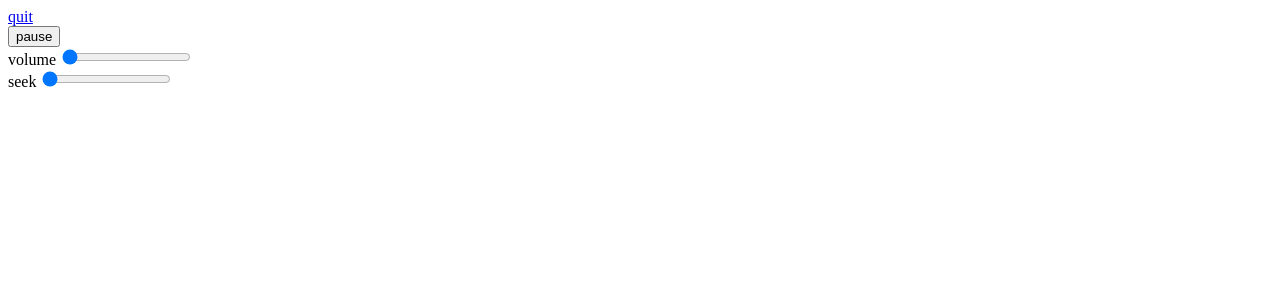
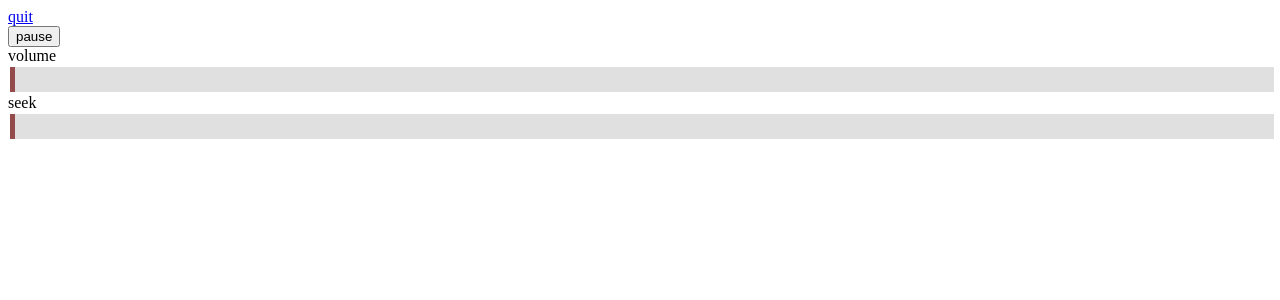
Before and after one commit to nfalke-/pi-media-server, a Flask app: template templates/control.html in a window 1280 px wide. Shown: the top 300 px of the page. Run offline with Flask 2, Linux system fonts and the light colour scheme; the template is opened without the code that fills it: most values are stand-ins (such as "Sample title", 1, 10 or a date in 2020); data that the repository does not hold is empty.

Commit message:
add class

```diff
--- a/templates/control.html
+++ b/templates/control.html
@@ -59,8 +59,8 @@
     <input type="button" value="pause" onclick="control({ pause: true })">
     <br/>
     <span>volume</span>
-    <input id="volume_slider" type="range" min="0" max="10" value="0" onchange="control({ volume: this.value })">
+    <input class="slider" id="volume_slider" type="range" min="0" max="10" value="0" onchange="control({ volume: this.value })">
     <br/>
     <span>seek</span>
-    <input id="seek_slider" type="range" min="0" max="{{ length }}" value="0" onchange="control({ seek: this.value })">
+    <input class="slider" id="seek_slider" type="range" min="0" max="{{ length }}" value="0" onchange="control({ seek: this.value })">
 </body>
```
